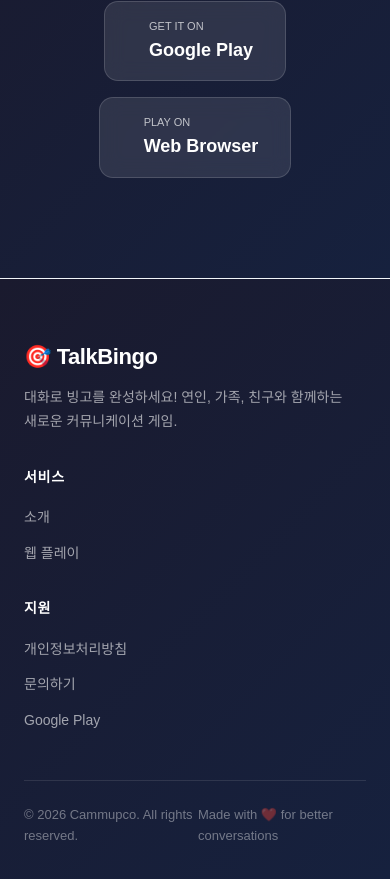
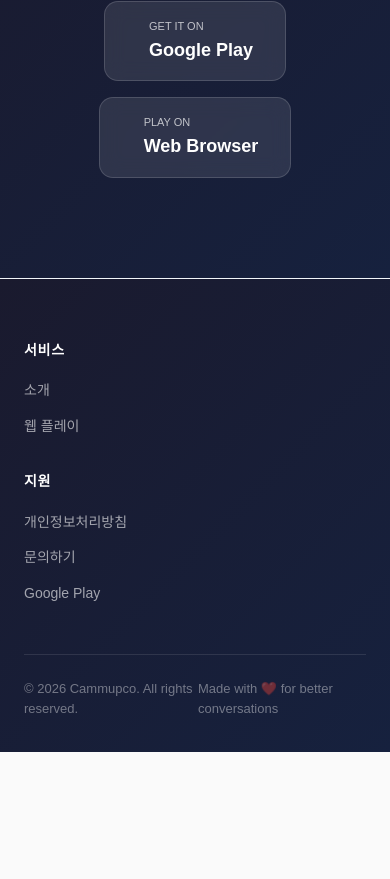
Before and after one commit to cammupco-ui/TalkBingo-web, a Next.js app: page / in a window 390 px wide. Shown: the part 3806-4685 px from the top of the page. After the commit the page ends 4558 px from the top, so only its background shows below. Built offline with nearby package versions, Linux system fonts and the light colour scheme; a web font is replaced by a local one.

Commit message:
fix: add viewport meta for mobile responsiveness, remove footer brand text
- Add viewport export (width=device-width, initialScale=1) for mobile scaling
- Remove TalkBingo heading and description from footer

```diff
--- a/src/app/layout.tsx
+++ b/src/app/layout.tsx
@@ -1,4 +1,4 @@
-import type { Metadata } from 'next';
+import type { Metadata, Viewport } from 'next';
 import './globals.css';
 import Nav from '@/components/Nav';
 import Footer from '@/components/Footer';
@@ -15,6 +15,11 @@
   },
 };
 
+export const viewport: Viewport = {
+  width: 'device-width',
+  initialScale: 1,
+};
+
 export default function RootLayout({ children }: Readonly<{ children: React.ReactNode }>) {
   return (
     <html lang="ko">
--- a/src/components/Footer.tsx
+++ b/src/components/Footer.tsx
@@ -6,10 +6,7 @@
         <footer className={styles.footer}>
             <div className={styles.footerInner}>
                 <div className={styles.footerTop}>
-                    <div className={styles.footerBrand}>
-                        <h3>🎯 TalkBingo</h3>
-                        <p>대화로 빙고를 완성하세요! 연인, 가족, 친구와 함께하는 새로운 커뮤니케이션 게임.</p>
-                    </div>
+
                     <div className={styles.footerColumn}>
                         <h4>서비스</h4>
                         <ul>
```
